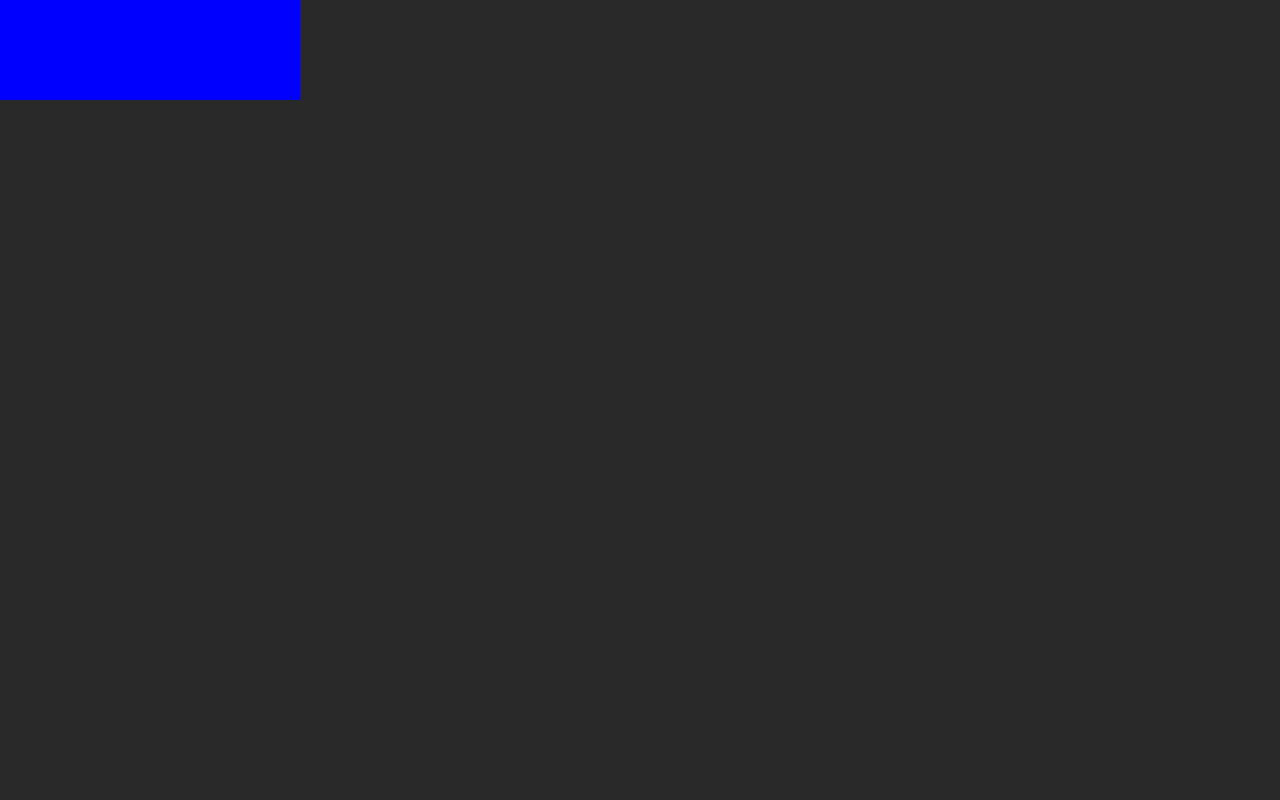
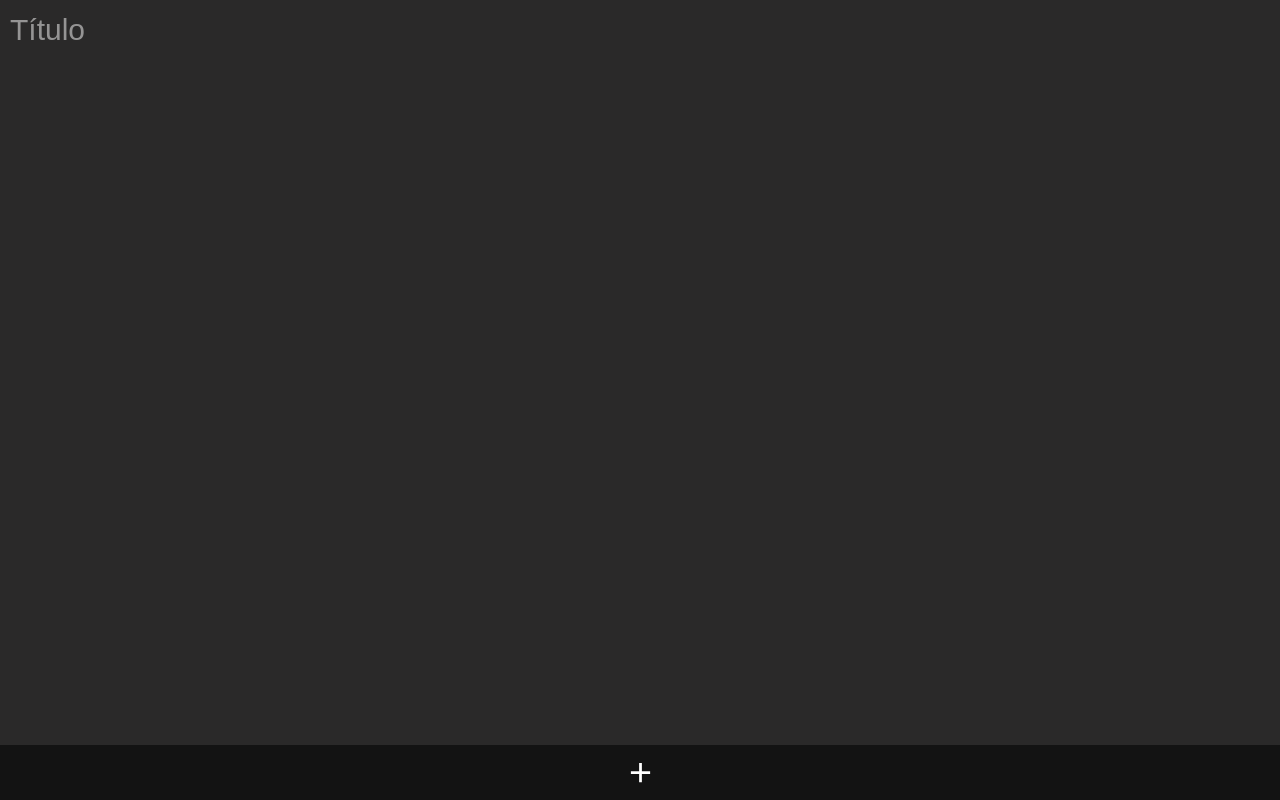
Before and after one commit to Dev-GAF/To-Do-List, a Vue app in the folder to-do list/: page /checklist in a window 1280 px wide. Built offline with nearby package versions, Linux system fonts and the light colour scheme.

Commit message:
Implementação CheckList
Início da implementação do componente CheckList
Pensando em como o usuário inserirá uma Task

Longe de acabar...

```diff
--- a/to-do list/src/components/Modal.vue
+++ b/to-do list/src/components/Modal.vue
@@ -16,7 +16,6 @@ function close() {
   <div v-if="isOpen" class="modal-overlay" @click.self="close">
     <div class="modal-content">
         <slot></slot>
-
     </div>
   </div>
 </template>
--- a/to-do list/src/views/CheckList.vue
+++ b/to-do list/src/views/CheckList.vue
@@ -1,21 +1,86 @@
 <script setup>
+
+import IconWrapper from "../components/icons/IconWrapper.vue";
 
 </script>
 
 
 <template>
-    <div>
+    <div class="container">
+        <input v-model="title" placeholder="Título" class="note-title" />
+        <div id="teste">
 
+        </div>
+        <div class="footer">
+            <icon-wrapper
+                tamanho=55
+                corFundo="none"
+                corIcone="White"
+            />
+        </div>
     </div>
 </template>
 
 
 <style scoped>
 
-div {
-    height: 100px;
-    width: 300px;
-    background: blue;
+input {
+    font-family: 'Gill Sans', 'Gill Sans MT', Calibri, 'Trebuchet MS', sans-serif;
+}
+
+textarea {
+    font-family: Arial, Helvetica, sans-serif;
+}
+
+.note-title::placeholder,
+.note-content::placeholder {
+    font-family: sans-serif;
+    color: rgba(255, 255, 255, 0.5);
+}
+
+.container {
+    display: flex;
+    flex-direction: column;
+    height: 100vh;
+    width: 100vw;
+}
+
+.note-title {
+    flex: 0 0 auto;
+    padding: 10px;
+    font-size: 30px;
+    background: none;
+    border: none;
+    outline: none;
+    color: white;
+}
+
+.note-content {
+    flex: 1;
+    padding: 10px;
+    font-size: 18px;
+    background: none;
+    border: none;
+    outline: none;
+    resize: none;
+    color: white;
+}
+
+.footer {
+    flex: 0 0 auto;
+    background: rgba(0, 0, 0, 0.541);
+    display: flex;
+    justify-content: center;
+}
+
+.footer ::v-deep(.icon-wrapper) {
+    border-radius: 50%;
+    box-shadow: none;
+    transform: none;
+}
+
+#teste {
+    flex: 1;
 }
 
 </style>
```
